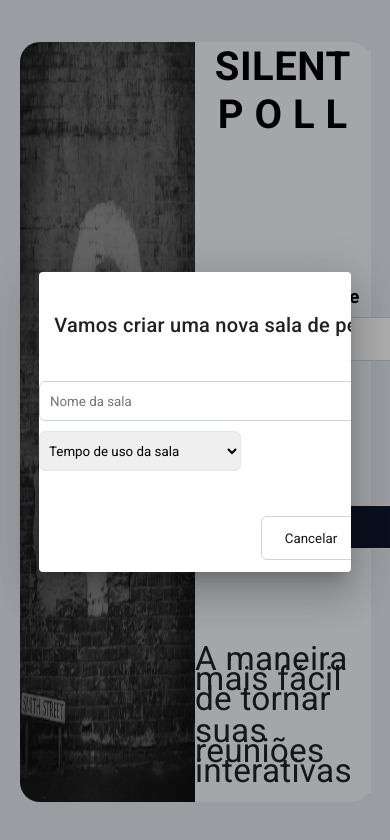
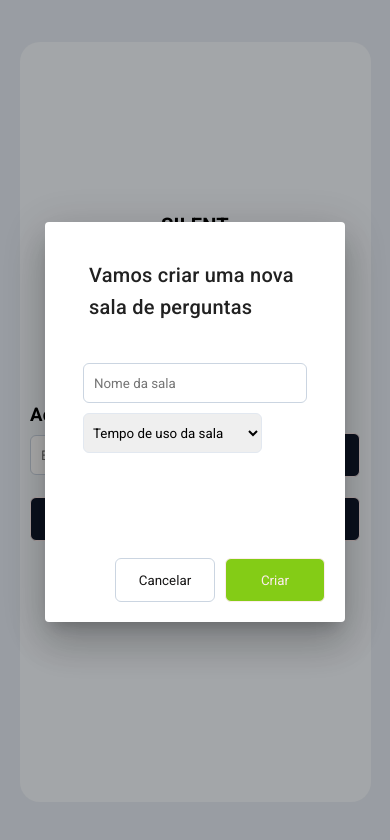
Before and after one commit to RobsonRioki/Desafio-Angular-V8, an Angular app in the folder SilentPool/: page / in a window 390 px wide. Both pictures are taken after a click on the button "CRIAR NOVA SALA". Shown: the top 840 px of the page. Built offline with nearby package versions, Linux system fonts and the light colour scheme; no server answers.

Commit message:
responsividade na tela home e modal

```diff
--- a/SilentPool/src/app/pages/home/home.component.css
+++ b/SilentPool/src/app/pages/home/home.component.css
@@ -68,3 +68,39 @@
     color: rgb(253, 236, 236);
     border: 1px solid;
 }
+
+@media screen and (max-width: 1025px) {
+
+    .img-home {
+        display: none;
+    }
+
+    .form-sala {
+        width: 100%;
+    }
+
+    .form-sala h2 {
+        font-size: 15pt;
+    }
+
+    .form-sala p {
+        font-size: 13pt;
+    }
+
+    .entrar {
+        padding: 10px;
+        font-size: 14pt;
+    }
+
+    .entrar input {
+        margin: 10px 10px 0px 0px;
+        padding: 10px;
+        width: 220px;
+        height: 40px;
+    }
+
+    #segundo-botao {
+        padding: 10px 10px 30px 10px;
+    }
+
+}
--- a/SilentPool/src/app/shared/button/button.component.css
+++ b/SilentPool/src/app/shared/button/button.component.css
@@ -30,3 +30,13 @@ button {
     border: 1px solid;
     margin-left: 10px;
 }
+
+@media screen and (max-width: 1025px){
+    .size-100{
+        width: 100px;
+    }
+
+    .size-410{
+        width: 330px;
+    }
+}
--- a/SilentPool/src/app/shared/modal/modal.component.css
+++ b/SilentPool/src/app/shared/modal/modal.component.css
@@ -44,3 +44,15 @@
     display: flex;
     justify-content: flex-end;
 }
+
+@media screen and (max-width: 1025px) {
+
+    .modal{
+        width: 300px;
+        height: 400px;
+    }
+
+    .opcoes select{
+        width: 80%;
+    }
+}
```
Also changed, not shown: SilentPool/src/styles.css (line endings or trailing spaces).
